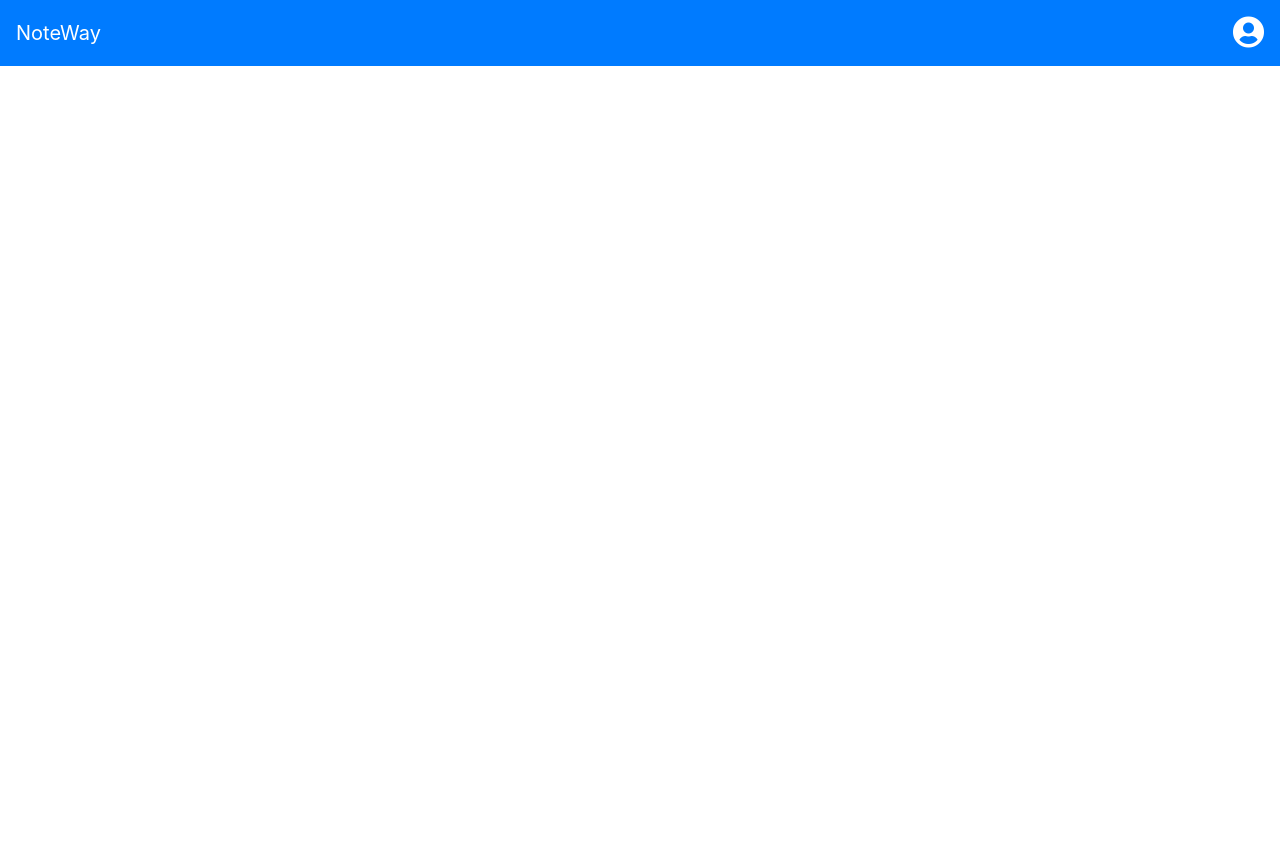
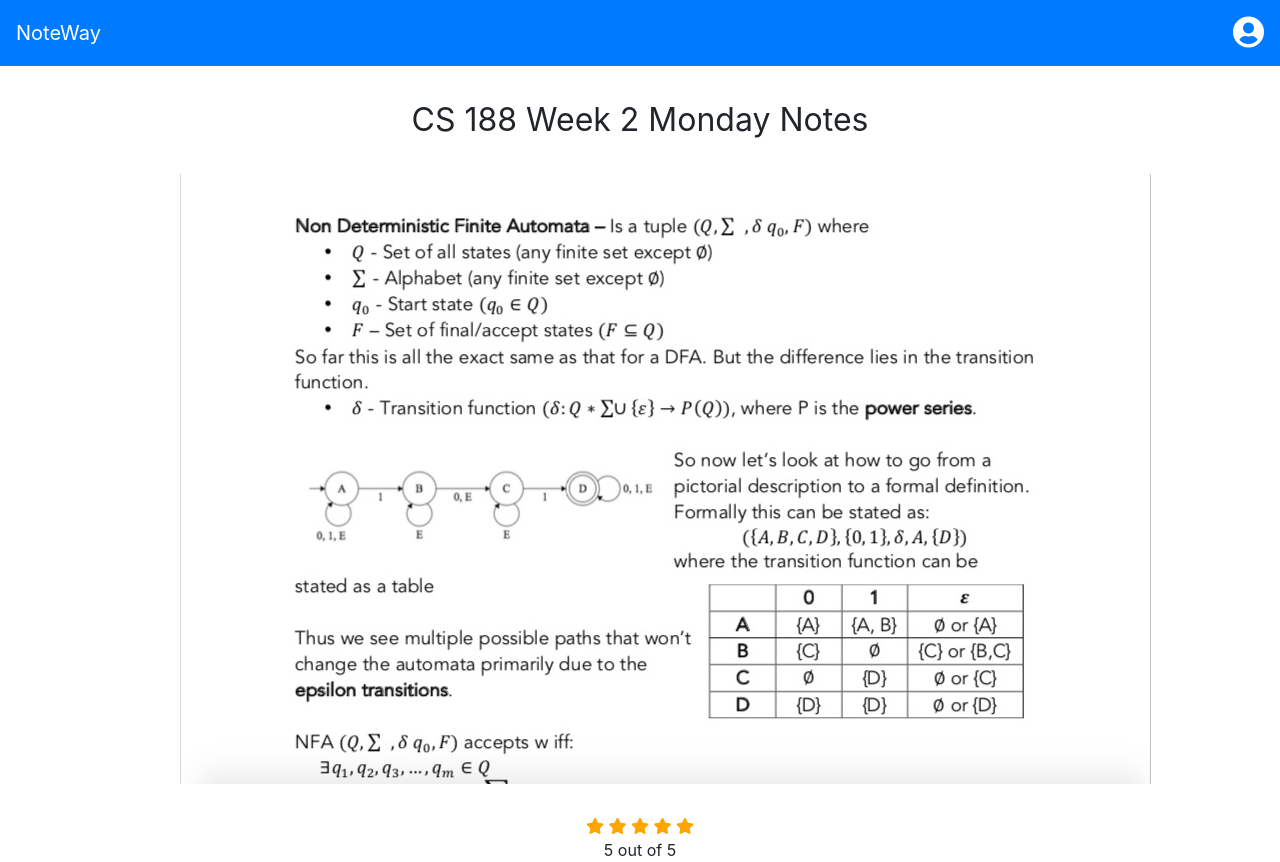
Before and after one commit to paroniriaa/NoteWay, a plain HTML site: page upload-notes.html in a window 1280 px wide. Before the commit the page ends 800 px from the top, so only its background shows below. Drawn offline with nearby package versions, Linux system fonts and the light colour scheme.

Commit message:
Finish note page prototype

```diff
--- a/styles.css
+++ b/styles.css
@@ -1,5 +1,27 @@
 #user-profile {
     color: white;
+}
+
+.row-margin {
+    margin-top: 30px;
+}
+
+#note-title-text {
+    /* text-align: center; */
+    font-size: 2em;
+}
+
+.center {
+    text-align: center;
+}
+
+.rating-row {
+    /* display: inline-block; */
+    text-align: center;
+}
+
+.checked {
+    color: orange;
 }
 
 .search-bar {
--- a/upload-notes.html
+++ b/upload-notes.html
@@ -16,7 +16,35 @@
             </a>
         </div>
     </nav>
+    <div class="container">
+        <div class="row align-items-center row-margin">
+            <div id="note-title-text" class="offset-md-3 col-md-6 center">
+                CS 188 Week 2 Monday Notes
+            </div>
+        </div>
 
+        <div class="row align-items-center row-margin">
+            <div class="offset-md-1 col-md-8">
+                <img src="images/example-note.JPG">
+            </div>
+        </div>
+
+        <div class="row align-items-center row-margin">
+            <div class="offset-md-3 col-md-6 center">
+                <span class="fa fa-star checked"></span>
+                <span class="fa fa-star checked"></span>
+                <span class="fa fa-star checked"></span>
+                <span class="fa fa-star checked"></span>
+                <span class="fa fa-star checked"></span>
+            </div>
+        </div>
+
+        <div class="row align-items-center">
+            <div class="offset-md-3 col-md-6 center">
+                5 out of 5
+            </div>
+        </div>
+    </div>
     <script src="https://code.jquery.com/jquery-3.3.1.slim.min.js" integrity="sha384-q8i/X+965DzO0rT7abK41JStQIAqVgRVzpbzo5smXKp4YfRvH+8abtTE1Pi6jizo" crossorigin="anonymous"></script>
     <script src="https://cdnjs.cloudflare.com/ajax/libs/popper.js/1.14.3/umd/popper.min.js" integrity="sha384-ZMP7rVo3mIykV+2+9J3UJ46jBk0WLaUAdn689aCwoqbBJiSnjAK/l8WvCWPIPm49" crossorigin="anonymous"></script>
     <script src="https://stackpath.bootstrapcdn.com/bootstrap/4.1.3/js/bootstrap.min.js" integrity="sha384-ChfqqxuZUCnJSK3+MXmPNIyE6ZbWh2IMqE241rYiqJxyMiZ6OW/JmZQ5stwEULTy" crossorigin="anonymous"></script>
```
Also changed, not shown: images/example-note.JPG (added).
